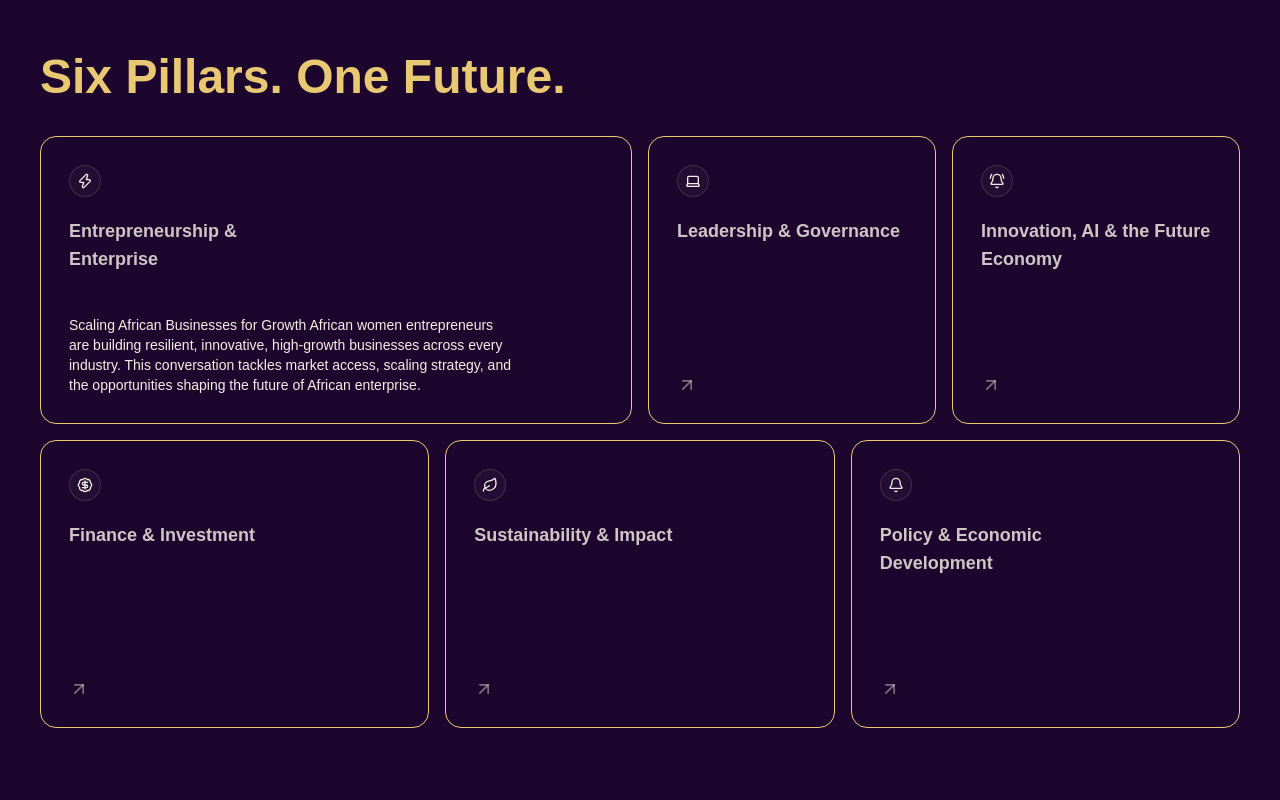
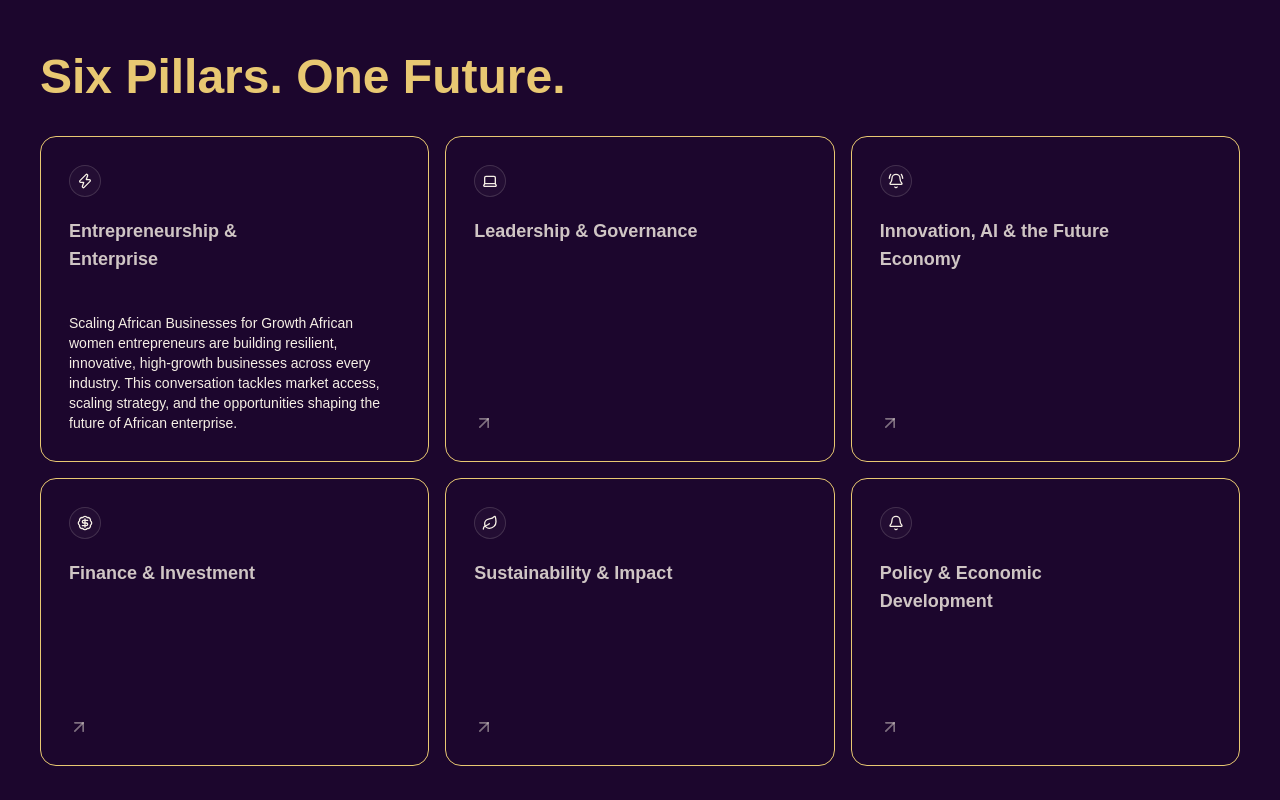
Before and after one commit to mercyharbo/pawen, a Next.js app: page /summit in a window 1280 px wide. Shown: the part 1100-1900 px from the top of the page. Built offline with nearby package versions, Linux system fonts and the light colour scheme; a web font is replaced by a local one.

Commit message:
refactor: restructure PillarCard component and update layout for improved readability

```diff
--- a/components/summit/summit-pillars-section.tsx
+++ b/components/summit/summit-pillars-section.tsx
@@ -45,40 +45,45 @@ const pillars: Pillar[] = [
   },
 ];
 
-function PillarCard({
-  pillar,
-  spanClass,
-}: {
-  pillar: Pillar;
-  spanClass: string;
-}) {
+const pillarRows = [
+  pillars.slice(0, 3),
+  pillars.slice(3, 6),
+];
+
+function PillarCard({ pillar }: { pillar: Pillar }) {
   const { description, Icon, title } = pillar;
 
   return (
     <MotionReveal
       as="article"
-      className={`group/pillar-card flex min-h-64 flex-col justify-between gap-10 rounded-2xl border border-accent bg-transparent p-5 text-primary transition-colors duration-500 ease-out hover:border-accent hover:bg-accent hover:text-background sm:p-7 xl:min-h-72 ${spanClass}`}
+      className="group/pillar-card flex min-h-64 overflow-hidden rounded-2xl border border-accent bg-transparent text-primary transition-all duration-500 ease-out hover:border-accent hover:bg-accent hover:text-background focus-within:border-accent focus-within:bg-accent focus-within:text-background focus-within:outline focus-within:outline-2 focus-within:outline-offset-4 focus-within:outline-accent lg:flex-1 lg:hover:flex-[2] lg:focus-within:flex-[2] xl:min-h-72"
       delay={0.04}
     >
+      <div
+        className="flex flex-1 flex-col justify-between gap-10 p-5 outline-none sm:p-7"
+        tabIndex={0}
+        aria-label={title}
+      >
         <div className="flex flex-col gap-5">
-        <span className="flex size-8 items-center justify-center rounded-full border border-primary/15 bg-primary/3 text-primary transition-colors duration-500 ease-out group-hover/pillar-card:border-background/35 group-hover/pillar-card:bg-background/8 group-hover/pillar-card:text-background">
+          <span className="flex size-8 items-center justify-center rounded-full border border-primary/15 bg-primary/3 text-primary transition-colors duration-500 ease-out group-hover/pillar-card:border-background/35 group-hover/pillar-card:bg-background/8 group-hover/pillar-card:text-background group-focus-within/pillar-card:border-background/35 group-focus-within/pillar-card:bg-background/8 group-focus-within/pillar-card:text-background">
             <Icon className="size-4" aria-hidden="true" />
           </span>
-        <h3 className="max-w-64 text-base font-semibold leading-6 text-primary/82 transition-colors duration-500 ease-out group-hover/pillar-card:text-background sm:text-lg sm:leading-7">
+          <h3 className="max-w-64 text-base font-semibold leading-6 text-primary/82 transition-colors duration-500 ease-out group-hover/pillar-card:text-background group-focus-within/pillar-card:text-background sm:text-lg sm:leading-7">
             {title}
           </h3>
         </div>
 
         {description ? (
-        <p className="max-w-md text-sm leading-5 text-primary transition-colors duration-500 ease-out group-hover/pillar-card:text-background">
+          <p className="max-w-md text-sm leading-5 text-primary transition-colors duration-500 ease-out group-hover/pillar-card:text-background group-focus-within/pillar-card:text-background">
             {description}
           </p>
         ) : (
           <ArrowUpRight
-          className="size-5 text-primary/45 transition-colors duration-500 ease-out group-hover/pillar-card:text-background"
+            className="size-5 text-primary/45 transition-colors duration-500 ease-out group-hover/pillar-card:text-background group-focus-within/pillar-card:text-background"
             aria-hidden="true"
           />
         )}
+      </div>
     </MotionReveal>
   );
 }
@@ -99,19 +104,16 @@ export function SummitPillarsSection() {
           </h2>
         </MotionReveal>
 
-        <div className="grid w-full gap-3 md:grid-cols-2 lg:grid-cols-12 lg:gap-4">
-          {pillars.map((pillar, index) => (
-            <PillarCard
-              key={pillar.title}
-              pillar={pillar}
-              spanClass={
-                index === 0
-                  ? "lg:col-span-6"
-                  : index < 3
-                    ? "lg:col-span-3"
-                    : "lg:col-span-4"
-              }
-            />
+        <div className="flex w-full flex-col gap-3 lg:gap-4">
+          {pillarRows.map((row) => (
+            <div
+              key={row.map((pillar) => pillar.title).join("-")}
+              className="grid gap-3 md:grid-cols-2 lg:flex lg:gap-4"
+            >
+              {row.map((pillar) => (
+                <PillarCard key={pillar.title} pillar={pillar} />
+              ))}
+            </div>
           ))}
         </div>
       </div>
```
Lines whose indentation alone changed are shown as unchanged.
